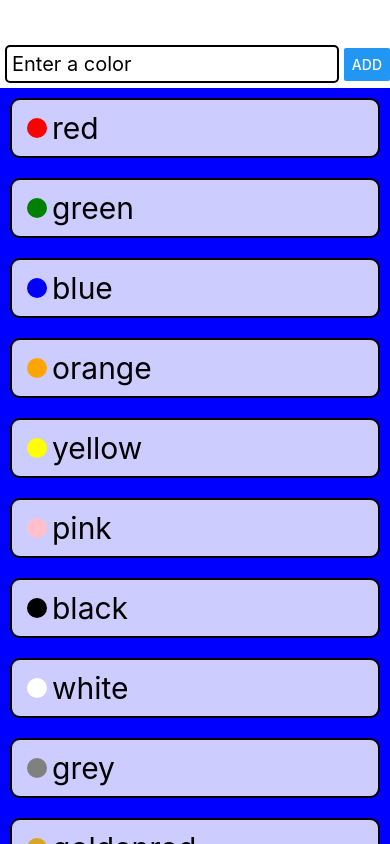
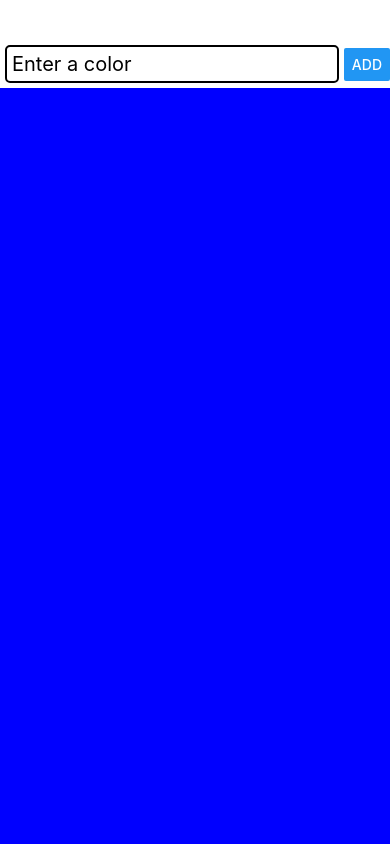
Before and after one commit to ashim1588/ColorCatalog, a React Native app: screen / in a window 390 px wide. Built offline with nearby package versions, Linux system fonts and the light colour scheme.

Commit message:
AddColor

```diff
--- a/App.js
+++ b/App.js
@@ -1,16 +1,22 @@
-import { Alert, Dimensions, FlatList, Image, StyleSheet,  Text,  TouchableHighlight,  View } from 'react-native';
+import { FlatList, StyleSheet } from 'react-native';
 import { StrictMode, useState } from 'react';
 import ColorButton from './components/ColorButton';
 import defaultColors from './data/defaultColors.json';
 import ColorForm from './components/ColorForm';
+import { generate } from 'shortid';
 
 export default function App() {
   const [backgroundColor, setBackgroundColor ] = useState("blue");
+  const [colors, setColors] = useState([]);
+  const addColor= color => {
+    const newColor = {id: generate(), color}
+    setColors([ newColor, ...colors]);
+  }
   return (
     <StrictMode>
-      <ColorForm onNewColor={newColor => Alert.alert(`TODO: add color`, newColor)}/>
+      <ColorForm onNewColor={addColor}/>
     <FlatList style={[styles.container, {backgroundColor}]}
-    data={defaultColors}
+    data={colors}
     renderItem={({ item })=> {
       return (
         <ColorButton key={item.id} color={item.color}  onPress={setBackgroundColor} />
--- a/package.json
+++ b/package.json
@@ -13,7 +13,8 @@
     "expo": "~49.0.15",
     "expo-status-bar": "~1.6.0",
     "react": "18.2.0",
-    "react-native": "0.72.6"
+    "react-native": "0.72.6",
+    "shortid": "^2.2.16"
   },
   "devDependencies": {
     "@babel/core": "^7.20.0"
```
Also changed, not shown: 2 other files (tests, documents, lock files or other folders).
